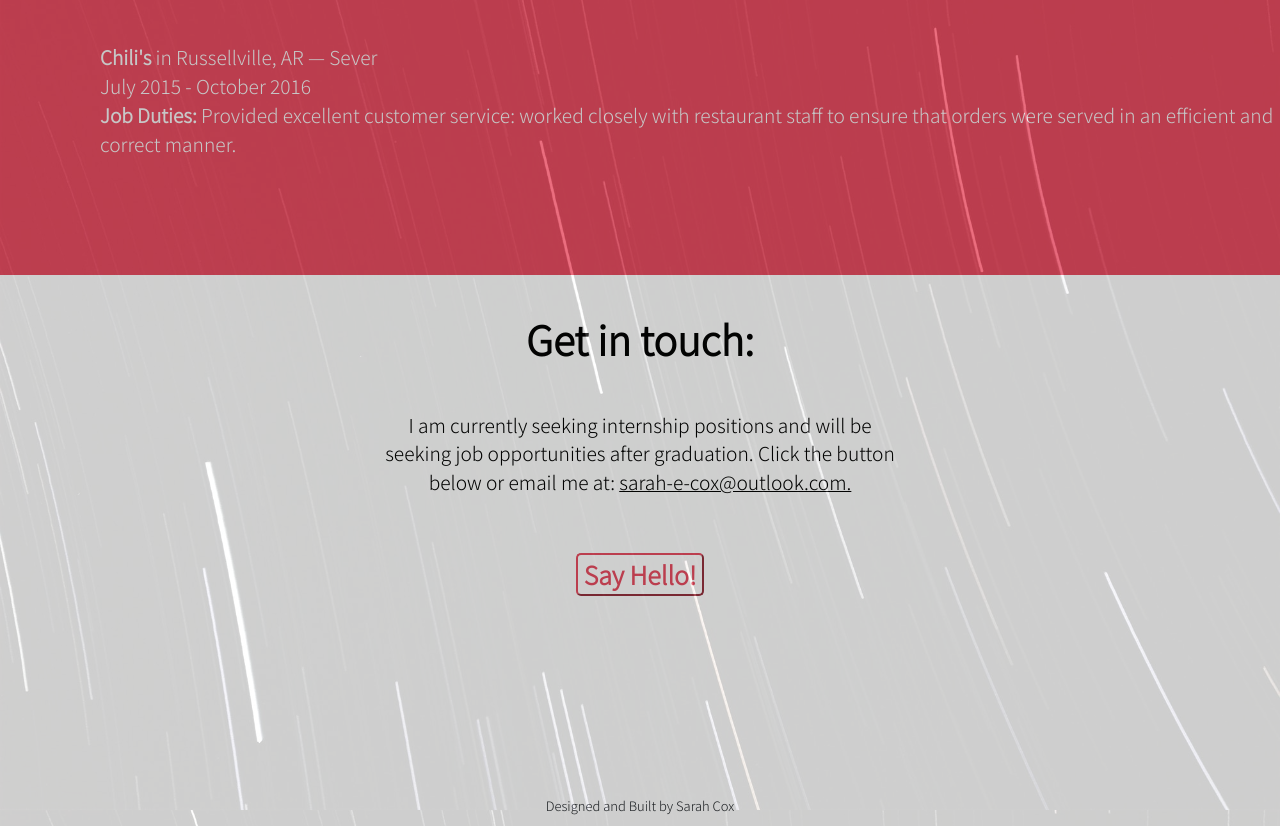
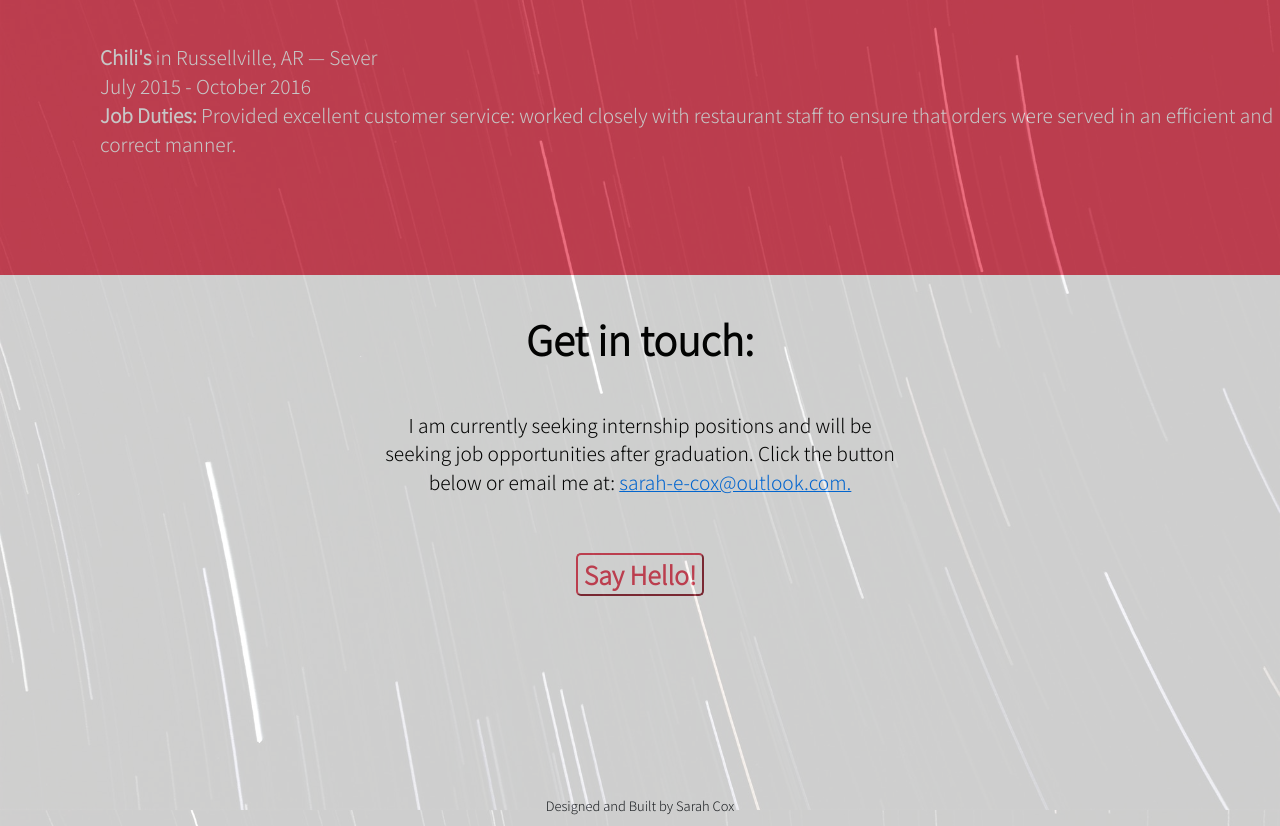
Before and after one commit to SarahBethCox/PersonalSite, a website: page src/index.html in a window 1280 px wide. Shown: the part 2070-2896 px from the top of the page. Drawn offline with nearby package versions, Linux system fonts and the light colour scheme.

Commit message:
added email link

```diff
--- a/src/index.html
+++ b/src/index.html
@@ -119,7 +119,7 @@
       <p class="contact-text">
         I am currently seeking internship positions and will be <br/>
         seeking job opportunities after graduation. Click the button <br/>
-        below or email me at: <span class="underline">sarah-e-cox@outlook.com.</span><br/>
+        below or email me at: <a class="link" href="mailto:sarah-e-cox@outlook.com">sarah-e-cox@outlook.com.</a><br/>
       </p>
 
       <!--Email Button-->
--- a/src/style.css
+++ b/src/style.css
@@ -31,8 +31,8 @@ body {
     background-color: transparent;
   }
 
-  /* Make certian words underlined */
-  .underline {
+  /* Style the link in the contact section */
+  .link {
     text-decoration-line: underline;
     text-decoration-style: solid;
   }
```
